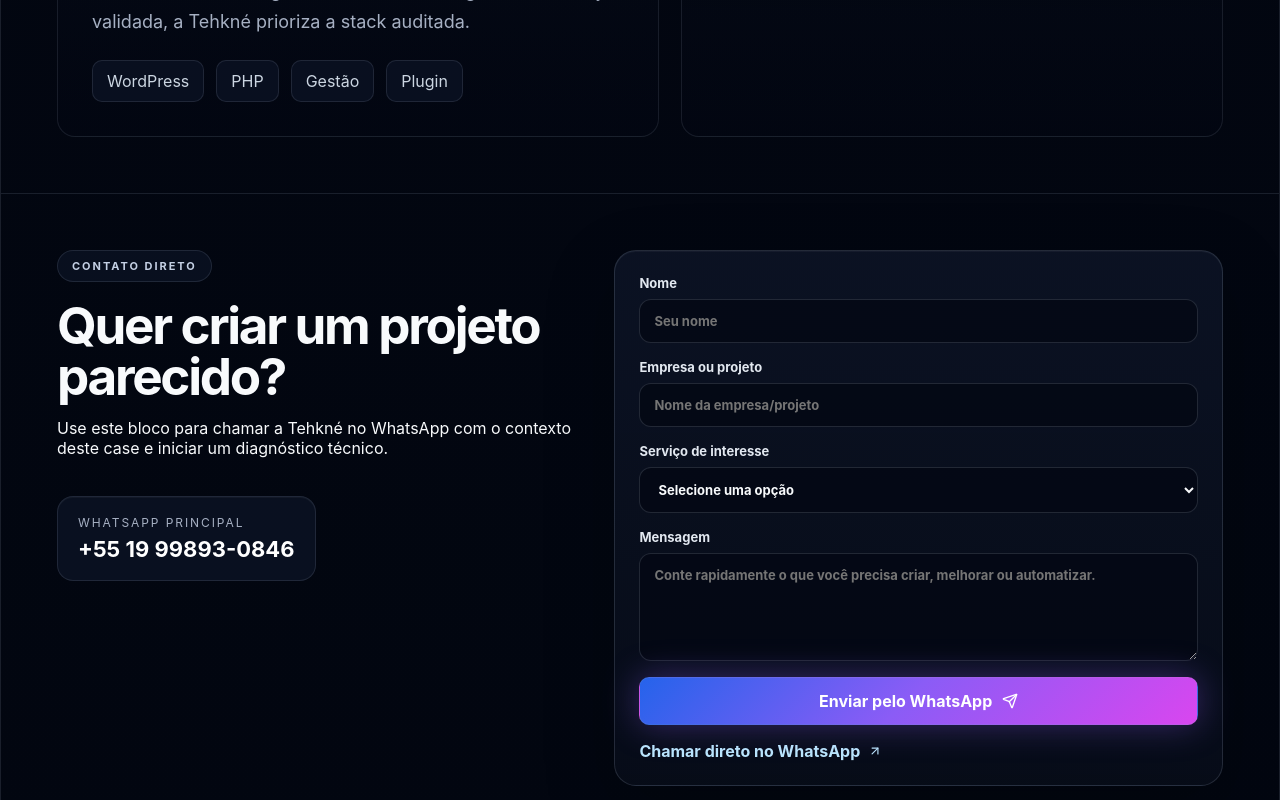
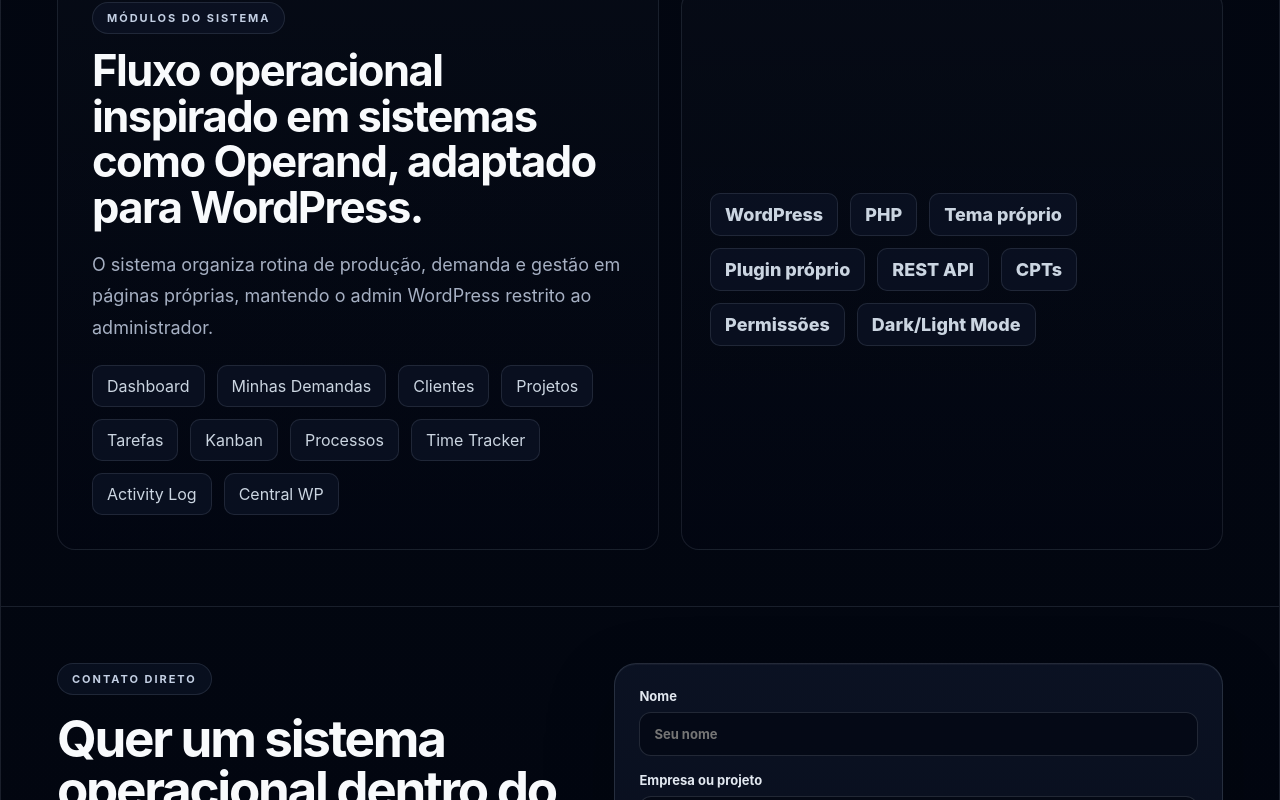
Before and after one commit to Tehkne-Solutions/tehkne-site, a Next.js app: page /portfolio/tehkne-flow-wp-lite in a window 1280 px wide. Shown: the part 3892-4692 px from the top of the page. Built offline with nearby package versions, Linux system fonts and the light colour scheme; no server answers.

Commit message:
feat(portfolio): rebuild Tehkné Flow WP Lite case

```diff
--- /dev/null
+++ b/app/portfolio/tehkne-flow-wp-lite/page.tsx
@@ -0,0 +1,99 @@
+import { ArrowUpRight, CheckCircle2 } from 'lucide-react';
+import ContactForm from '../../components/ContactForm';
+import { getPortfolioMetadata } from '../portfolio-data';
+import CaseScreens from '../CaseScreens';
+
+const siteUrl = 'https://tehkne-flow-wp.page.gd/';
+const heroShot = `https://s0.wp.com/mshots/v1/${encodeURIComponent(siteUrl)}?w=1500`;
+
+const stack = ['WordPress', 'PHP', 'Tema próprio', 'Plugin próprio', 'REST API', 'CPTs', 'Permissões', 'Dark/Light Mode'];
+
+const cards = [
+  {
+    title: 'Sistema full WordPress',
+    text: 'Tehkné Flow WP Lite é um sistema operacional de gestão construído em WordPress, com tema próprio para a interface e plugin próprio para domínio, dados, permissões e regras.'
+  },
+  {
+    title: 'App shell operacional',
+    text: 'O sistema organiza dashboard, minhas demandas, clientes, projetos, tarefas, kanban, processos, time tracker, activity log e central WP em uma experiência única.'
+  },
+  {
+    title: 'Permissões por perfil',
+    text: 'Somente o administrador acessa o painel WordPress. Gerentes, responsáveis e usuários operacionais visualizam e operam pelas páginas do sistema, sem entrar no admin.'
+  },
+  {
+    title: 'Dark e Light Mode',
+    text: 'A interface possui alternância de tema claro e escuro, mantendo usabilidade, leitura, contraste e consistência visual em diferentes rotinas de uso.'
+  }
+];
+
+const process = [
+  ['01', 'Arquitetura WP', 'Separação entre tema de interface e plugin de regras, dados, CPTs, endpoints, permissões e lógica operacional.'],
+  ['02', 'Modelagem operacional', 'Organização das entidades: clientes, projetos, tarefas, subtarefas, kanban, processos, sessões de tempo e logs.'],
+  ['03', 'Interface de produto', 'Criação de um app shell com sidebar, cards, estados vazios, dashboards, listagens, kanban e suporte a tema claro/escuro.'],
+  ['04', 'Governança de acesso', 'Bloqueio do painel WP para usuários não administrativos e direcionamento da operação para páginas próprias do sistema.' ]
+];
+
+export const metadata = getPortfolioMetadata('tehkne-flow-wp-lite') ?? {
+  title: 'Case: Tehkné Flow WP Lite | Tehkné Solutions',
+  description: 'Sistema full WordPress para gestão de projetos, tarefas, kanban, clientes, processos, time tracker, activity log, permissões e dark/light mode.'
+};
+
+export default function TehkneFlowWpLiteCase() {
+  return (
+    <main className="case-page">
+      <section className="section-frame case-hero portfolio-case-hero portfolio-case-hero-rich">
+        <div className="case-hero-copy">
+          <span className="eyebrow">Produto Tehkné • Full WordPress</span>
+          <h1>Tehkné Flow WP Lite: gestão de projetos, demandas, kanban e operação dentro do WordPress.</h1>
+          <p>Sistema próprio em WordPress para gestão operacional, com páginas de app, controle de permissões, dark/light mode, kanban, projetos, tarefas, clientes, processos, time tracker e activity log.</p>
+          <div className="hero-actions">
+            <a className="btn btn-primary coin" href="#contato-form">Quero algo parecido <ArrowUpRight size={16} /></a>
+            <a className="btn btn-secondary" href={siteUrl} target="_blank" rel="noreferrer">Abrir sistema <ArrowUpRight size={16} /></a>
+            <a className="btn btn-secondary" href="/portfolio">Voltar ao portfólio <ArrowUpRight size={16} /></a>
+          </div>
+          <div className="case-stack">{stack.map((item) => <span key={item}>{item}</span>)}</div>
+        </div>
+        <div className="case-visual">
+          <div className="portfolio-case-preview portfolio-real-hero-preview cyan">
+            <div className="case-window-bar"><span /><span /><span /></div>
+            <img src={heroShot} alt="Print do Tehkné Flow WP Lite" loading="eager" />
+            <div className="portfolio-real-hero-caption"><span>Preview do sistema</span><strong>Tehkné Flow WP Lite</strong></div>
+          </div>
+        </div>
+      </section>
+
+      <section className="metrics section-frame compact">
+        <div><strong>Full WP</strong><span>arquitetura</span></div>
+        <div><strong>Dark / Light</strong><span>temas</span></div>
+        <div><strong>Kanban</strong><span>fluxo visual</span></div>
+        <div><strong>Permissões</strong><span>acesso por perfil</span></div>
+      </section>
+
+      <section className="section-frame case-reading-section-tight">
+        <div className="section-heading">
+          <span className="eyebrow">Leitura do case</span>
+          <h2>O que este sistema demonstra para um novo cliente.</h2>
+          <p>Este case mostra que a Tehkné domina WordPress como plataforma de produto: não apenas páginas, mas sistemas internos completos com interface própria, regras de acesso e operação diária.</p>
+        </div>
+        <div className="case-reading-grid case-reading-grid-balanced">
+          {cards.map((card) => <article className="glass-card case-reading-card case-reading-card-balanced" key={card.title}><CheckCircle2 className="card-icon" size={30} /><h3>{card.title}</h3><p>{card.text}</p></article>)}
+        </div>
+      </section>
+
+      <CaseScreens title="Tehkné Flow WP Lite" url={siteUrl} />
+
+      <section className="section-frame">
+        <div className="section-heading"><span className="eyebrow">Método aplicado</span><h2>Da lógica de gestão ao produto WordPress operacional.</h2></div>
+        <div className="case-method-map">{process.map(([number, title, text]) => <article className="method-step" key={title}><span>{number}</span><CheckCircle2 size={22} /><h3>{title}</h3><p>{text}</p></article>)}</div>
+      </section>
+
+      <section className="section-frame os-section">
+        <div className="os-panel"><span className="eyebrow">Módulos do sistema</span><h2>Fluxo operacional inspirado em sistemas como Operand, adaptado para WordPress.</h2><p>O sistema organiza rotina de produção, demanda e gestão em páginas próprias, mantendo o admin WordPress restrito ao administrador.</p><div className="os-features">{['Dashboard', 'Minhas Demandas', 'Clientes', 'Projetos', 'Tarefas', 'Kanban', 'Processos', 'Time Tracker', 'Activity Log', 'Central WP'].map((item) => <span key={item}>{item}</span>)}</div></div>
+        <div className="stack-cloud">{stack.map((item) => <span key={item}>{item}</span>)}</div>
+      </section>
+
+      <ContactForm page="Case Tehkné Flow WP Lite" context="sistema full WordPress, gestão de projetos, kanban, permissões, app shell, dark mode, light mode e produto interno" title="Quer um sistema operacional dentro do WordPress?" description="Use este bloco para iniciar um diagnóstico sobre sistema interno, WordPress avançado, permissões, gestão, kanban e operação digital." />
+    </main>
+  );
+}
```
